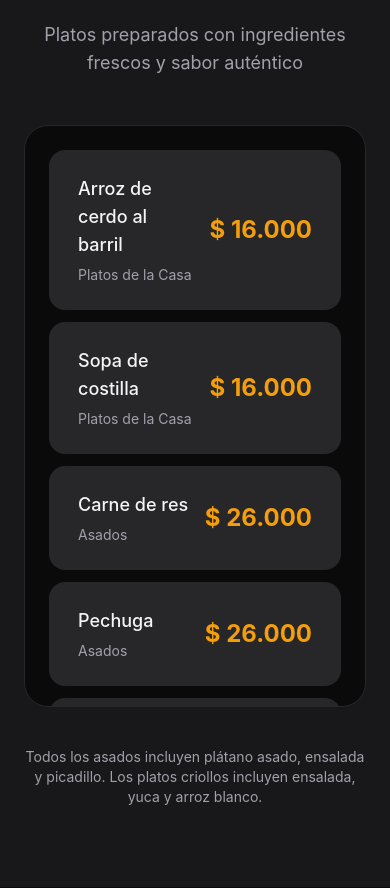
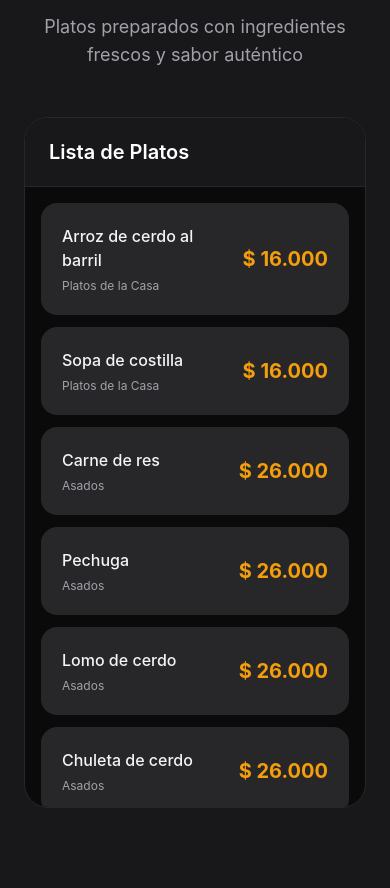
Before and after one commit to T1-ChamitoPro/campestre-web, a React (Vite) app: page / in a window 390 px wide. Shown: the part 5075-5963 px from the top of the page. Built offline with nearby package versions, Linux system fonts and the light colour scheme.

Commit message:
feat(menu): responsividad integrada a la tarjeta descriptiva de los platos

```diff
--- a/src/sections/Menu.tsx
+++ b/src/sections/Menu.tsx
@@ -17,30 +17,32 @@ export default function Menu() {
     <section id="menu" className="py-20 bg-zinc">
       <div className="max-w-5xl mx-auto px-6">
         <div className="text-center mb-12">
-          <h2 className="text-5xl font-bold mb-4">Nuestro Menú</h2>
+          <h2 className="text-4xl sm:text-5xl font-bold mb-4">Nuestro Menú</h2>
           <p className="text-text-muted text-lg">Platos preparados con ingredientes frescos y sabor auténtico</p>
         </div>
 
-        {/* Contenedor principal del menú - Más integrado */}
+        {/* Contenedor del Menú */}
         <div className="bg-dark border border-zinc-light rounded-3xl overflow-hidden">
+          <div className="bg-zinc px-6 sm:px-8 py-5 border-b border-zinc-light">
+            <h3 className="text-xl font-semibold text-white">Lista de Platos</h3>
+          </div>
 
-          {/* Lista con Scrollbar integrado */}
-          <div className="max-h-[580px] overflow-y-auto custom-scroll p-6 space-y-3">
+          <div className="max-h-[620px] overflow-y-auto custom-scroll p-4 sm:p-6 space-y-3">
             {menuData.map((dish) => (
               <div
                 key={dish.id}
                 onClick={() => setSelectedDish(dish)}
-                className="group bg-zinc-light hover:bg-zinc border border-transparent hover:border-primary/40 rounded-2xl px-7 py-6 flex justify-between items-center cursor-pointer transition-all duration-300"
+                className="group bg-zinc-light hover:bg-zinc border border-transparent hover:border-primary/40 rounded-2xl px-5 sm:px-7 py-5 sm:py-6 flex justify-between items-center cursor-pointer transition-all duration-300"
               >
-                <div className="pr-4">
-                  <h3 className="text-lg font-medium group-hover:text-primary transition-colors">
+                <div className="pr-4 flex-1">
+                  <h3 className="text-base sm:text-lg font-medium group-hover:text-primary transition-colors">
                     {dish.name}
                   </h3>
-                  <p className="text-sm text-text-muted mt-1.5">{dish.category}</p>
+                  <p className="text-xs sm:text-sm text-text-muted mt-1.5">{dish.category}</p>
                 </div>
 
                 <div className="text-right flex-shrink-0">
-                  <span className="text-2xl font-bold text-primary">
+                  <span className="text-xl sm:text-2xl font-bold text-primary">
                     {formatPrice(dish.price)}
                   </span>
                 </div>
@@ -48,21 +50,15 @@ export default function Menu() {
             ))}
           </div>
         </div>
-
-        {/* Nota aclaratoria */}
-        <div className="mt-10 text-center text-sm text-text-muted max-w-2xl mx-auto">
-          Todos los asados incluyen plátano asado, ensalada y picadillo.
-          Los platos criollos incluyen ensalada, yuca y arroz blanco.
-        </div>
       </div>
 
-      {/* Modal de detalles */}
+      {/* MODAL RESPONSIVO */}
       {selectedDish && (
         <div className="fixed inset-0 bg-black/90 flex items-center justify-center z-50 p-4">
-          <div className="bg-zinc rounded-3xl max-w-md w-full overflow-hidden shadow-2xl">
+          <div className="bg-zinc rounded-3xl w-full max-w-lg max-h-[90vh] overflow-hidden shadow-2xl flex flex-col">
 
             {/* Foto del Plato */}
-            <div className="h-72 bg-zinc-light relative">
+            <div className="relative h-56 sm:h-72 bg-zinc-light flex-shrink-0">
               <img
                 src={selectedDish.image}
                 alt={selectedDish.name}
@@ -71,29 +67,30 @@ export default function Menu() {
                   (e.target as HTMLImageElement).style.display = 'none';
                 }}
               />
-              <div className="absolute inset-0 bg-gradient-to-t from-black/70 to-transparent" />
+              <div className="absolute inset-0 bg-gradient-to-t from-black/80 to-transparent" />
             </div>
 
-            {/* Contenido del Modal */}
-            <div className="p-7">
-              <h3 className="text-2xl font-bold mb-2">{selectedDish.name}</h3>
-              <p className="text-primary text-4xl font-bold mb-6">
+            {/* Contenido */}
+            <div className="flex-1 overflow-y-auto p-6 sm:p-8">
+              <h3 className="text-xl sm:text-2xl font-bold mb-3 pr-8">{selectedDish.name}</h3>
+
+              <p className="text-3xl sm:text-4xl font-bold text-primary mb-8">
                 {formatPrice(selectedDish.price)}
               </p>
 
               <div className="pt-6 border-t border-zinc-light">
-                <h4 className="font-semibold text-white mb-3">Especificaciones:</h4>
-                <p className="text-text-muted leading-relaxed">
+                <h4 className="font-semibold text-white mb-4 text-base">Especificaciones:</h4>
+                <p className="text-text-muted leading-relaxed text-[15px] sm:text-base">
                   {selectedDish.accompaniments || "Sin especificaciones adicionales."}
                 </p>
               </div>
             </div>
 
             {/* Botón Cerrar */}
-            <div className="px-7 py-6 border-t border-zinc-light bg-zinc">
+            <div className="p-6 border-t border-zinc-light bg-zinc flex-shrink-0">
               <button
                 onClick={() => setSelectedDish(null)}
-                className="w-full bg-primary hover:bg-primary-dark text-dark font-semibold py-4 rounded-2xl transition-all"
+                className="w-full bg-primary hover:bg-primary-dark text-dark font-semibold py-4 rounded-2xl transition-all text-base"
               >
                 Cerrar
               </button>
```
